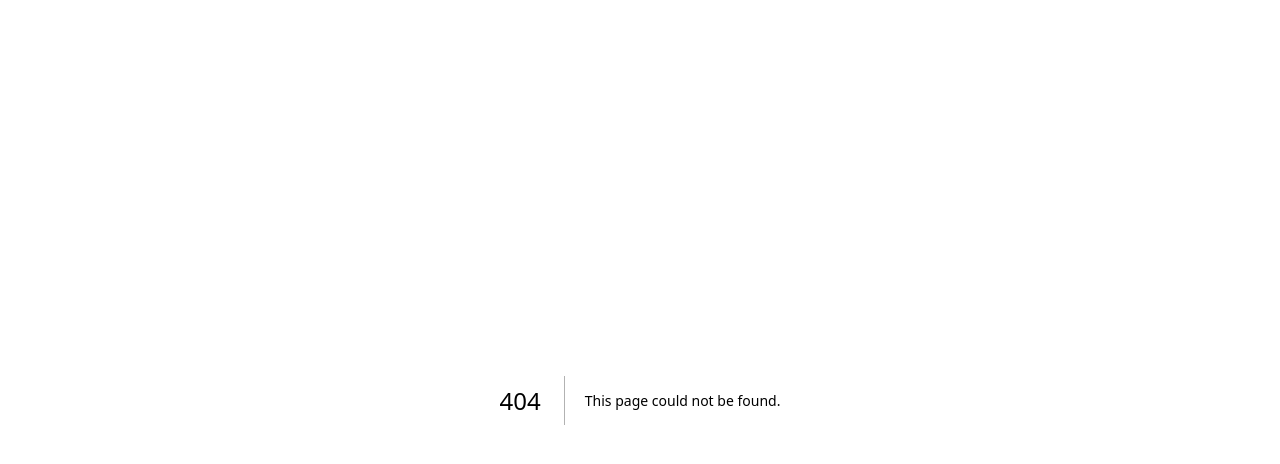
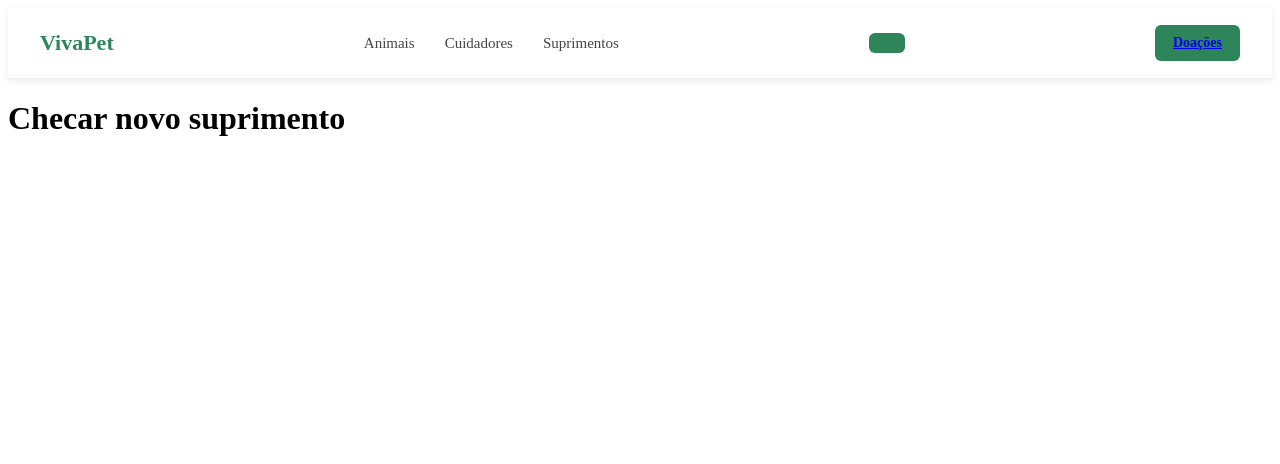
Before and after one commit to josiasguilherme08-del/vivapet, a Next.js app: page /suprimento/checar in a window 1280 px wide. Before the commit this address had no page. Shown: the top 464 px of the page. Built offline with nearby package versions, Linux system fonts and the light colour scheme.

Commit message:
Feature: Header - Foram adcionadas as rotas referentes ao menu de contexto da aplicação.

```diff
--- a/src/app/layout.tsx
+++ b/src/app/layout.tsx
@@ -1,3 +1,31 @@
+import Header from "@/components/header/Header";
+
+
+export default function RootLayout({
+  children,
+}: Readonly<{
+  children: React.ReactNode;
+}>) {
+  return (
+
+    <html lang="pt-BR">
+
+      <body>
+        <Header />
+
+        {children}
+
+      </body>
+    </html>
+  );
+}
+
+
+
+
+
+
+/*
 import type { Metadata } from "next";
 import { Geist, Geist_Mono } from "next/font/google";
 import "./globals.css";
@@ -31,3 +59,5 @@
     </html>
   );
 }
+
+*/
--- a/src/app/page.tsx
+++ b/src/app/page.tsx
@@ -1,65 +1,12 @@
-import Image from "next/image";
+
+
 
 export default function Home() {
   return (
-    <div className="flex flex-col flex-1 items-center justify-center bg-zinc-50 font-sans dark:bg-black">
-      <main className="flex flex-1 w-full max-w-3xl flex-col items-center justify-between py-32 px-16 bg-white dark:bg-black sm:items-start">
-        <Image
-          className="dark:invert"
-          src="/next.svg"
-          alt="Next.js logo"
-          width={100}
-          height={20}
-          priority
-        />
-        <div className="flex flex-col items-center gap-6 text-center sm:items-start sm:text-left">
-          <h1 className="max-w-xs text-3xl font-semibold leading-10 tracking-tight text-black dark:text-zinc-50">
-            To get started, edit the page.tsx file.
-          </h1>
-          <p className="max-w-md text-lg leading-8 text-zinc-600 dark:text-zinc-400">
-            Looking for a starting point or more instructions? Head over to{" "}
-            <a
-              href="https://vercel.com/templates?framework=next.js&utm_source=create-next-app&utm_medium=appdir-template-tw&utm_campaign=create-next-app"
-              className="font-medium text-zinc-950 dark:text-zinc-50"
-            >
-              Templates
-            </a>{" "}
-            or the{" "}
-            <a
-              href="https://nextjs.org/learn?utm_source=create-next-app&utm_medium=appdir-template-tw&utm_campaign=create-next-app"
-              className="font-medium text-zinc-950 dark:text-zinc-50"
-            >
-              Learning
-            </a>{" "}
-            center.
-          </p>
-        </div>
-        <div className="flex flex-col gap-4 text-base font-medium sm:flex-row">
-          <a
-            className="flex h-12 w-full items-center justify-center gap-2 rounded-full bg-foreground px-5 text-background transition-colors hover:bg-[#383838] dark:hover:bg-[#ccc] md:w-[158px]"
-            href="https://vercel.com/new?utm_source=create-next-app&utm_medium=appdir-template-tw&utm_campaign=create-next-app"
-            target="_blank"
-            rel="noopener noreferrer"
-          >
-            <Image
-              className="dark:invert"
-              src="/vercel.svg"
-              alt="Vercel logomark"
-              width={16}
-              height={16}
-            />
-            Deploy Now
-          </a>
-          <a
-            className="flex h-12 w-full items-center justify-center rounded-full border border-solid border-black/[.08] px-5 transition-colors hover:border-transparent hover:bg-black/[.04] dark:border-white/[.145] dark:hover:bg-[#1a1a1a] md:w-[158px]"
-            href="https://nextjs.org/docs?utm_source=create-next-app&utm_medium=appdir-template-tw&utm_campaign=create-next-app"
-            target="_blank"
-            rel="noopener noreferrer"
-          >
-            Documentation
-          </a>
-        </div>
-      </main>
+
+    <div>
+      <h1> Home </h1>
     </div>
+
   );
 }
--- /dev/null
+++ b/src/app/suprimento/checar/page.tsx
@@ -0,0 +1,9 @@
+export default function Checar() {
+
+    return(
+
+        <div>
+            <h1> Checar novo suprimento</h1>
+        </div>
+    )
+}
--- /dev/null
+++ b/src/components/header/Header.css
@@ -0,0 +1,265 @@
+/* =====================================================
+   VARIÁVEIS GLOBAIS
+===================================================== */
+
+:root {
+  --cor-principal: #2f855a;
+  --cor-principal-hover: #276749;
+
+  --cor-fundo-header: #ffffff;
+  --cor-fundo-submenu: #ffffff;
+
+  --cor-texto: #333333;
+  --cor-texto-menu: #444444;
+  --cor-texto-branco: #ffffff;
+
+  --cor-borda: #eeeeee;
+
+  --tamanho-header: 70px;
+  --largura-maxima: 1200px;
+
+  --espacamento-menu: 30px;
+  --espacamento-submenu: 12px;
+
+  --sombra-header: 0 2px 8px rgba(0, 0, 0, 0.08);
+  --sombra-submenu: 0 4px 12px rgba(0, 0, 0, 0.12);
+}
+
+
+/* =====================================================
+   HEADER
+===================================================== */
+
+.header {
+  width: 100%;
+  height: var(--tamanho-header);
+
+  background-color: var(--cor-fundo-header);
+  border-bottom: 1px solid var(--cor-borda);
+
+  box-shadow: var(--sombra-header);
+}
+
+
+/* =====================================================
+   CONTAINER PRINCIPAL
+===================================================== */
+
+.header-container {
+  max-width: var(--largura-maxima);
+  height: 100%;
+
+  margin: 0 auto;
+  padding: 0 20px;
+
+  display: flex;
+  align-items: center;
+  justify-content: space-between;
+}
+
+
+/* =====================================================
+   LOGO
+===================================================== */
+
+.logo a {
+  color: var(--cor-principal);
+
+  font-size: 22px;
+  font-weight: bold;
+
+  text-decoration: none;
+}
+
+
+/* =====================================================
+   MENU PRINCIPAL
+===================================================== */
+
+.menu {
+  height: 100%;
+
+  display: flex;
+  align-items: center;
+  gap: var(--espacamento-menu);
+}
+
+
+.menu-item {
+  position: relative;
+
+  height: 100%;
+
+  display: flex;
+  align-items: center;
+
+  color: var(--cor-texto-menu);
+
+  font-size: 15px;
+  font-weight: 500;
+
+  cursor: pointer;
+}
+
+
+/* Efeito ao passar o mouse pelo menu */
+
+.menu-item:hover {
+  color: var(--cor-principal);
+}
+
+
+/* =====================================================
+   SUBMENU
+===================================================== */
+
+.submenu {
+  position: absolute;
+
+  top: 100%;
+  left: 0;
+
+  min-width: 230px;
+
+  display: none;
+  flex-direction: column;
+
+  background-color: var(--cor-fundo-submenu);
+
+  border: 1px solid var(--cor-borda);
+  border-radius: 6px;
+
+  box-shadow: var(--sombra-submenu);
+
+  z-index: 10;
+}
+
+
+/* Exibe o submenu ao passar o mouse */
+
+.menu-item:hover .submenu {
+  display: flex;
+}
+
+
+/* Links do submenu */
+
+.submenu a {
+  padding: var(--espacamento-submenu);
+
+  color: var(--cor-texto);
+
+  font-size: 14px;
+
+  text-decoration: none;
+}
+
+
+/* Efeito dos links do submenu */
+
+.submenu a:hover {
+  background-color: #f4f4f4;
+
+  color: var(--cor-principal);
+}
+
+
+/* =====================================================
+   BOTÃO DOAÇÕES
+===================================================== */
+
+.donations {
+  padding: 10px 18px;
+
+  background-color: var(--cor-principal);
+  color: var(--cor-texto-branco);
+
+  border-radius: 6px;
+
+  font-size: 14px;
+  font-weight: bold;
+
+  text-decoration: none;
+}
+
+
+.donations a:hover {
+  background-color: var(--cor-principal-hover);
+}
+
+
+/* =====================================================
+   RESPONSIVIDADE
+===================================================== */
+
+@media (max-width: 768px) {
+
+  .header {
+    height: auto;
+  }
+
+  .header-container {
+    min-height: var(--tamanho-header);
+
+    flex-wrap: wrap;
+
+    padding-top: 15px;
+    padding-bottom: 15px;
+  }
+
+  .logo {
+    width: 100%;
+    text-align: center;
+  }
+
+  .menu {
+    width: 100%;
+
+    justify-content: center;
+
+    gap: 15px;
+
+    order: 3;
+  }
+
+  .donations {
+    margin-left: auto;
+  }
+
+  .menu-item {
+    height: 40px;
+
+    font-size: 14px;
+  }
+
+  .submenu {
+    left: 50%;
+
+    transform: translateX(-50%);
+  }
+}
+
+
+@media (max-width: 480px) {
+
+  .header-container {
+    flex-direction: column;
+    gap: 15px;
+  }
+
+  .logo {
+    width: auto;
+  }
+
+  .donations {
+    margin-left: 0;
+  }
+
+  .menu {
+    flex-wrap: wrap;
+  }
+
+  .submenu {
+    min-width: 210px;
+  }
+}
--- a/src/components/header/Header.tsx
+++ b/src/components/header/Header.tsx
@@ -1,3 +1,7 @@
+"use client"
+
+import "./Header.css";
+
 import Link from "next/link"
 
 export default function Header(){
@@ -17,28 +21,31 @@
                 <div className="menu-item">
                     <span> Animais </span>
 
-                    <div className="submenu"></div>
+                    <div className="submenu">
 
                     <Link href="/animais/cadastrar"> Cadastrar novo Animal </Link>
                     <Link href="/animais/necessidades"> Cadastrar necessidades do Animal </Link>
+                    </div>
                 </div>
 
                 <div className="menu-item">
                     <span> Cuidadores </span>
 
-                    <div className="submenu"></div>
+                    <div className="submenu">
 
                     <Link href="/cuidadores/cadastrar"> Cadastrar novo cuidador </Link>
                     <Link href="/cuidadores/vincular"> Vincular cuidador </Link>
+                    </div>
                 </div>
 
                 <div className="menu-item">
                     <span> Suprimentos </span>
 
-                    <div className="submenu"></div>
+                    <div className="submenu">
 
-                    <Link href="/suprimentos/cadastrar"> Cadastrar novo suprimento </Link>
-                    <Link href="/suprimentos/checar"> Checar suprimento </Link>
+                    <Link href="/suprimento/cadastrar"> Cadastrar novo suprimento </Link>
+                    <Link href="/suprimento/checar"> Checar suprimento </Link>
+                    </div>
                 </div>
 
 
@@ -46,8 +53,10 @@
             </nav>
 
             <div className="donations"></div>
+
+            <div className="donations a:hover">
                 <Link href="/doacoes"> Doações </Link>
-
+            </div>
         </div>
 
         </header>
```
Also changed, not shown: src/app/animais/cadastrar/page.tsx (added, +9 -0 lines), src/app/animais/necessidades/page.tsx (added, +10 -0 lines), src/app/cuidadores/cadastrar/page.tsx (added, +11 -0 lines), src/app/cuidadores/vincular/page.tsx (added, +8 -0 lines), src/app/suprimento/cadastrar/page.tsx (added, +9 -0 lines).
